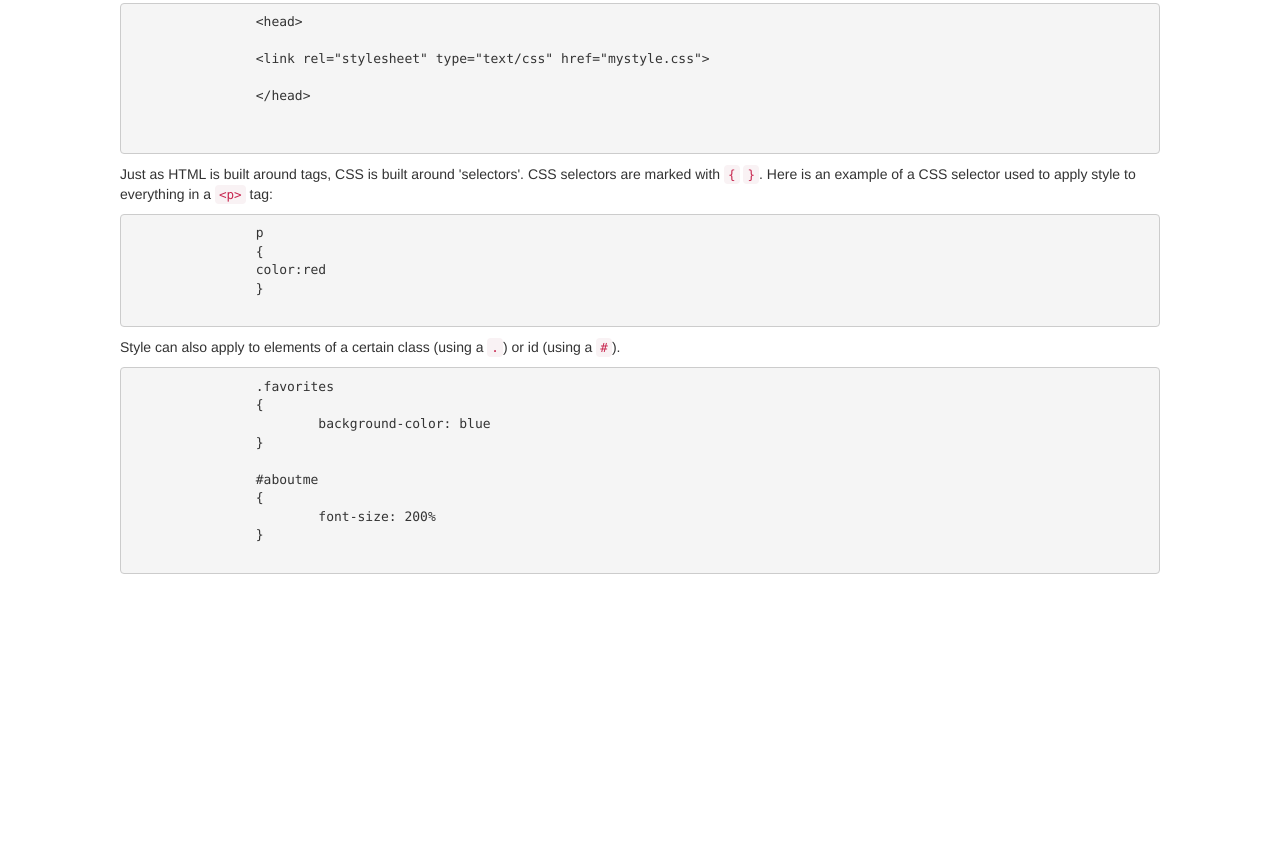
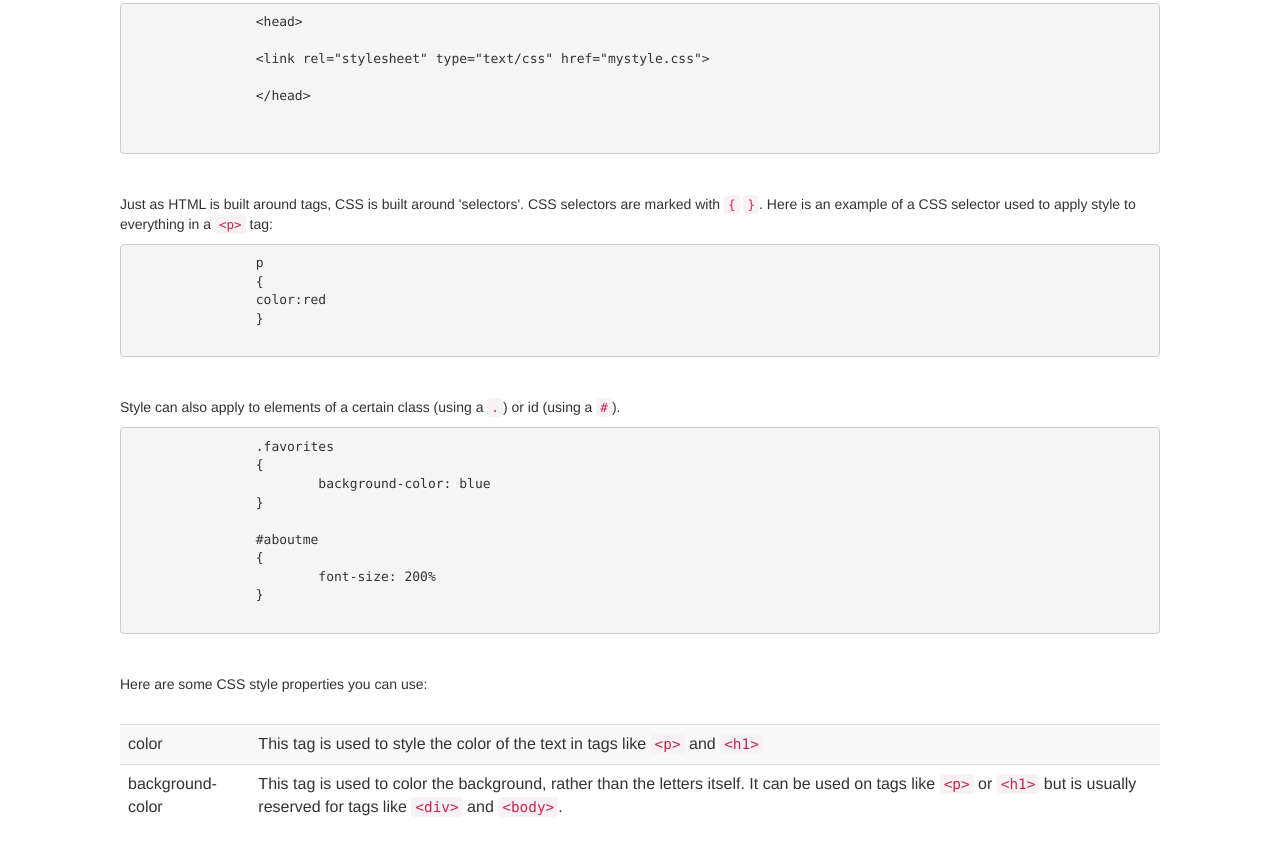
Before and after one commit to DennisMarkham/Coding_Tutorial, a plain HTML site: page css.html in a window 1280 px wide. Shown: the part 292-1148 px from the top of the page. Before the commit the page ends 906 px from the top, so only its background shows below. Drawn offline with nearby package versions, Linux system fonts and the light colour scheme.

Commit message:
beautification with margins

```diff
--- a/css.html
+++ b/css.html
@@ -56,5 +56,13 @@
 			font-size: 200%
 		}
 	</pre>
+		<p>Here are some CSS style properties you can use:</p>
+		<br>
+		<table class = "table table-striped">
+		<tr><td>color</td><td>This tag is used to style the color of the text in tags like <code>&lt;p&gt;</code> and <code>&lt;h1&gt;</code></td></tr>
+		<tr><td>background-color</td><td>This tag is used to color the background, rather than the letters itself.  It can be used on tags like <code>&lt;p&gt;</code> or <code>&lt;h1&gt;</code> but is usually reserved for tags like <code>&lt;div&gt;</code> and <code>&lt;body&gt;</code>.</td></tr>
+
+		</table>
+
 		</div>
 	</body>
--- a/style.css
+++ b/style.css
@@ -3,7 +3,7 @@ body
 	margin: 40px 120px;
 }
 
-@media screen only and (max-width: 100)
+@media screen only and (max-width: 1000px)
 {
 	body
 	{
@@ -25,3 +25,10 @@ td
 	border-width-right: 2px;
 	border-color-right: black;
 }
+
+
+pre, .demo
+{
+	margin-bottom: 40px;
+	margin-top: 10px;
+}
```
